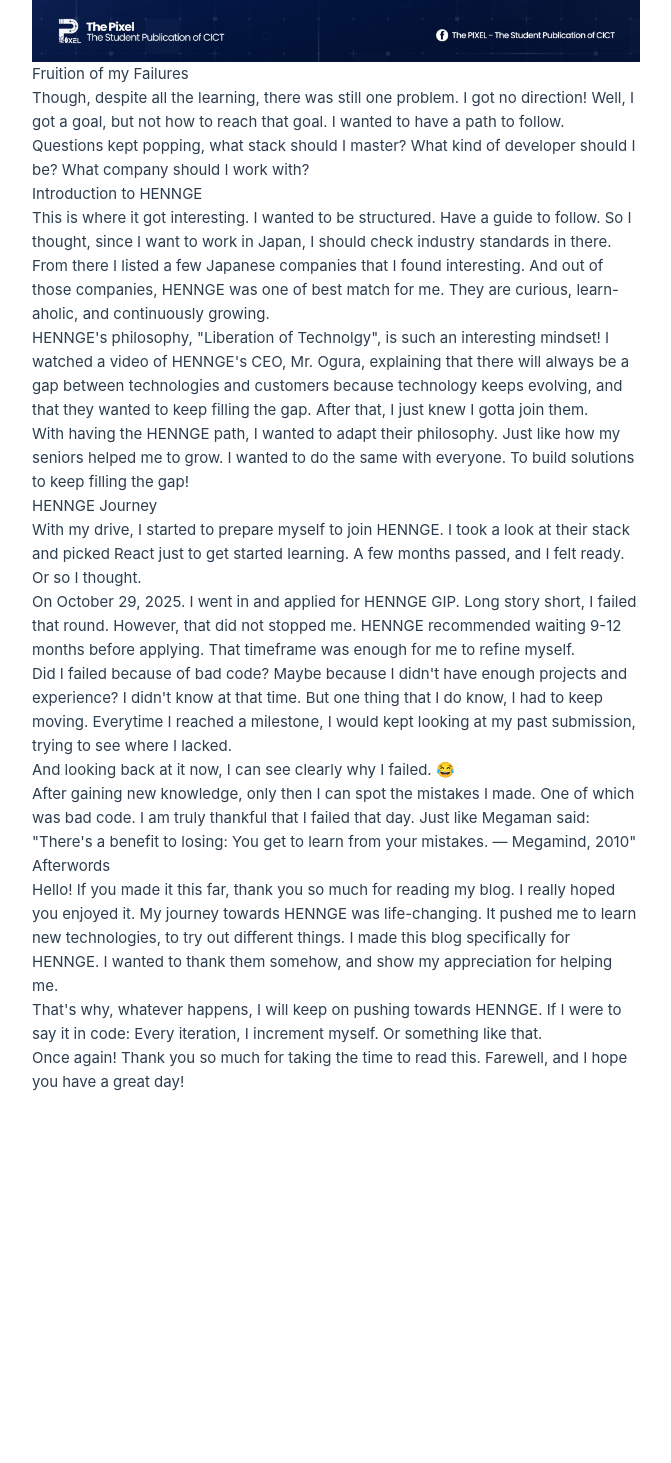
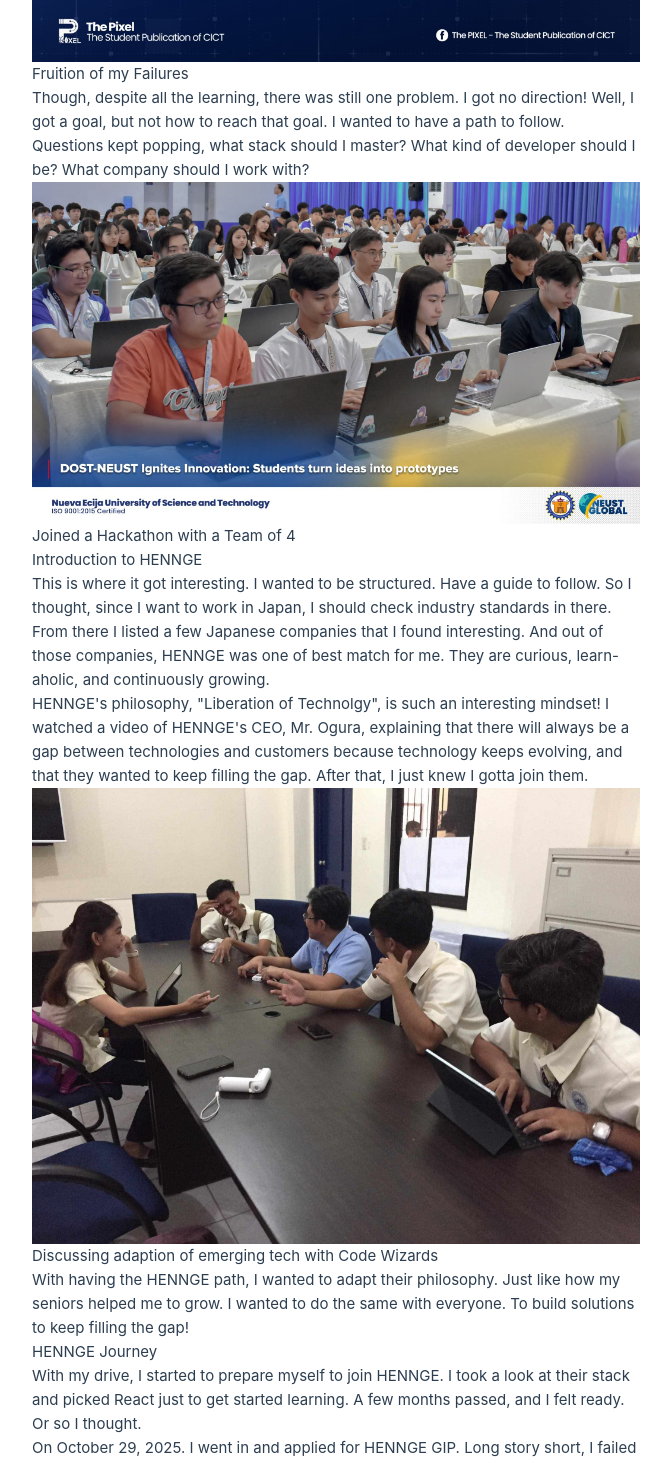
Before and after one commit to cynessa-dev/hello-HENNGE, a Vue app: page / in a window 1280 px wide. Shown: the part 3291-4754 px from the top of the page, without its empty margins (608-1279 px from the left). Before the commit the page ends 4385 px from the top, so only its background shows below. Built offline with nearby package versions, Linux system fonts and the light colour scheme; the HTML template or start-up script is replaced by a standard one.

Commit message:
🍱 content: add images to the goal section

```diff
--- a/src/components/sections/TheGoal.vue
+++ b/src/components/sections/TheGoal.vue
@@ -1,8 +1,12 @@
 <script setup lang="ts">
+    import codeWizards from '@/assets/images/goal_0.jpeg'
+    import hackathon from '@/assets/images/goal_1.jpg'
 </script>
 
 <template>
     <section id="the-goal">
+        <img :src="hackathon" alt="Hackathon" />
+        <p>Joined a Hackathon with a Team of 4</p>
         <h2>Introduction to HENNGE</h2>
         <p>
             This is where it got interesting. I wanted to be structured. Have a guide to follow. So I thought, since I want to work in Japan, I should check industry standards in there. From there I listed a few Japanese companies that I found interesting. And out of those companies, HENNGE was one of best match for me. They are curious, learn-aholic, and continuously growing.
@@ -10,6 +14,8 @@
         <p>
             HENNGE's philosophy, "Liberation of Technolgy", is such an interesting mindset! I watched a video of HENNGE's CEO, Mr. Ogura, explaining that there will always be a gap between technologies and customers because technology keeps evolving, and that they wanted to keep filling the gap. After that, I just knew I gotta join them.
         </p>
+        <img :src="codeWizards" alt="Code Wizards" />
+        <p>Discussing adaption of emerging tech with Code Wizards</p>
         <p>
             With having the HENNGE path, I wanted to adapt their philosophy. Just like how my seniors helped me to grow. I wanted to do the same with everyone. To build solutions to keep filling the gap!
         </p>
```
Also changed, not shown: src/assets/images/goal_0.jpeg (added), src/assets/images/goal_1.jpg (added).
